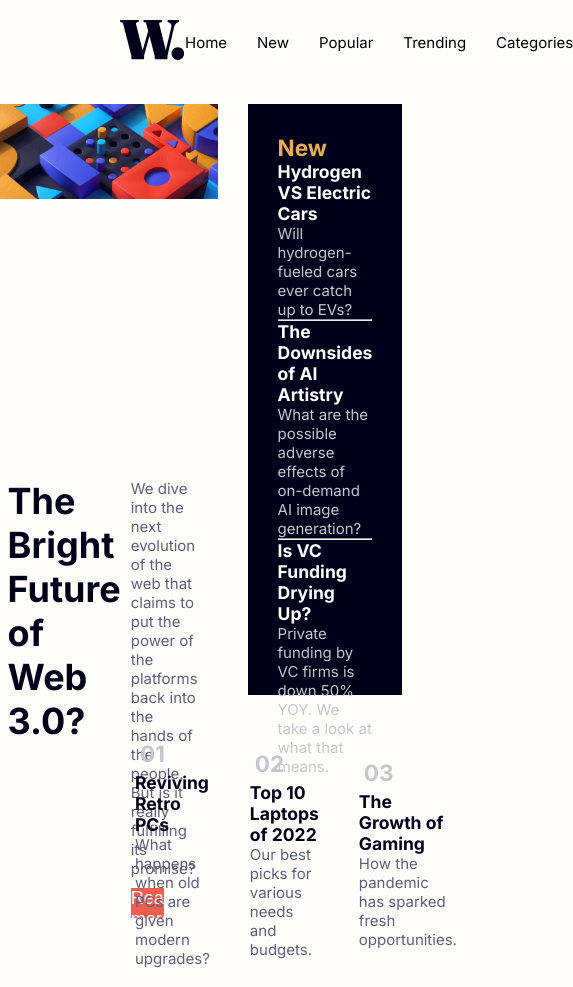
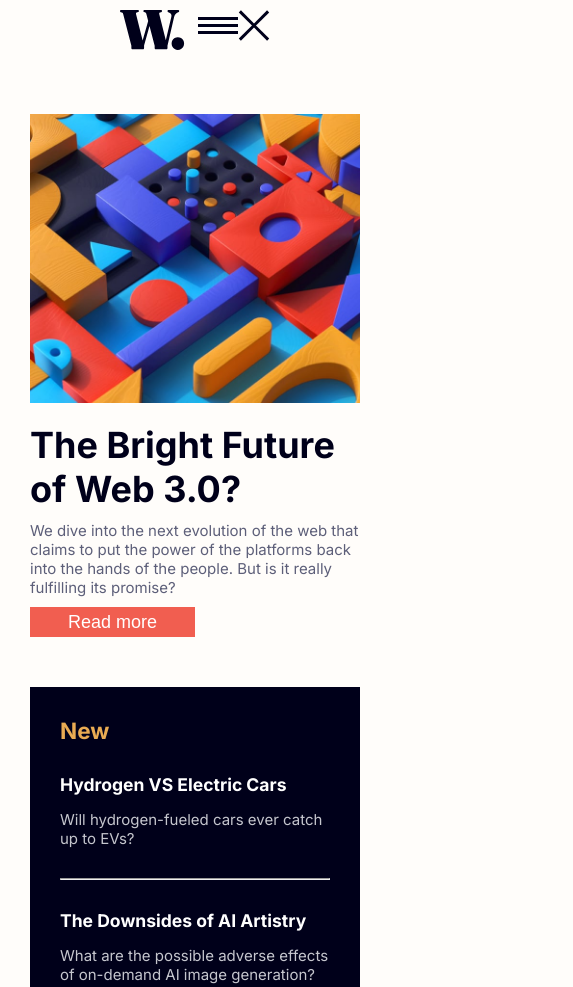
Before and after one commit to M-A-Leli/News-Homepage, a plain HTML site: page index.html in a window 390 px wide. Shown: the top 987 px of the page, 573 px wide, since content can reach past the window. Drawn offline with Linux system fonts and the light colour scheme.

Commit message:
Included styles for devices with a width below 480px

```diff
--- a/css/styles.css
+++ b/css/styles.css
@@ -33,8 +33,11 @@ header {
     height: 100%;
 }
 
+.nav-icon {
+    display: none;
+}
+
 .navbar {
-    /* height: 100%; */
     display: flex;
     align-items: center;
     justify-content: space-evenly;
@@ -42,9 +45,8 @@ header {
 }
 
 .navbar a {
-    /* height: 100%; */
     text-decoration: none;
-    color: black; /**/
+    color: black;
 }
 
 .navbar a:hover {
@@ -84,6 +86,10 @@ section {
 
 #lead-story .featured-img img {
     max-width: 100%;
+}
+
+#lead-story .featured-img .mobile {
+    display: none;
 }
 
 #lead-story .headline {
@@ -141,6 +147,7 @@ section {
 
 .new-story h3 {
     color: white;
+    margin-bottom: 10px;
 }
 
 .new-story p {
@@ -205,3 +212,89 @@ section {
 .headline p {
     color: hsl(236, 13%, 42%);
 }
+
+@media only screen and (max-width: 479px) {
+    body {
+        width: 100vw;
+        height: auto;
+    }
+
+    header {
+        /* height: ; */
+        align-items: flex-start;
+    }
+
+    .navigation {
+        align-items: flex-start;
+    }
+
+    .nav-icon { /**/
+        display: flex;
+        align-items: center;
+        justify-content: center;
+    }
+
+    .navbar {
+        display: none; /**/
+        height: 100vh;
+        width: 80vw;
+        flex-direction: column;
+        gap: 10px;
+        background-color: hsl(36, 100%, 99%);
+    }
+
+    section {
+        height: auto;
+        padding: 30px;
+    }
+
+    .highlights {
+        width: 100%;
+        height: auto;
+        flex-direction: column;
+    }
+
+    #lead-story {
+        height: auto;
+        display: flex;
+        flex-direction: column;
+    }
+
+    #lead-story .featured-img {
+        width: 100%;
+        height: auto;
+    }
+
+    #lead-story .featured-img .desktop {
+        display: none;
+    }
+
+    #lead-story .featured-img .mobile {
+        display: block;
+    }
+
+    #lead-story .headline {
+        padding: 20px 0;
+        display: flex;
+        flex-direction: column;
+        gap: 10px;
+    }
+
+    #new-stories {
+        gap: 30px;
+    }
+
+    .new-story h3 {
+        margin-bottom: 15px;
+    }
+
+    .top-stories {
+        width: 100%;
+        height: auto;
+        flex-direction: column;
+    }
+
+    .top-story .featured-img img {
+        height: auto;
+    }
+}
--- a/index.html
+++ b/index.html
@@ -12,12 +12,16 @@
             <div class="logo">
                 <img src="./assets/images/logo.svg" alt="logo">
             </div>
+            <div class="nav-icon">
+                <img id="menu-icon" src="./assets/images/icon-menu.svg" alt="menu-icon">
+                <img id="close-icon" src="./assets/images/icon-menu-close.svg" alt="close">
+            </div>
             <div class="navbar">
-                    <a href="#">Home</a>
-                    <a href="#">New</a>
-                    <a href="#">Popular</a>
-                    <a href="#">Trending</a>
-                    <a href="#">Categories</a>
+                <a href="#">Home</a>
+                <a href="#">New</a>
+                <a href="#">Popular</a>
+                <a href="#">Trending</a>
+                <a href="#">Categories</a>
             </div>
         </div>
     </header>
@@ -25,7 +29,8 @@
         <div class="highlights">
             <div id="lead-story">
                 <div class="featured-img">
-                    <img src="./assets/images/image-web-3-desktop.jpg" alt="web3">
+                    <img class="desktop" src="./assets/images/image-web-3-desktop.jpg" alt="web3">
+                    <img class="mobile" src="./assets/images/image-web-3-mobile.jpg" alt="web3">
                 </div>
                 <div class="headline">
                     <h1>The Bright Future of Web 3.0?</h1>
```
